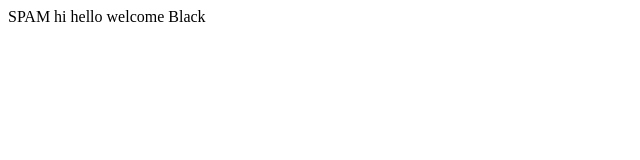
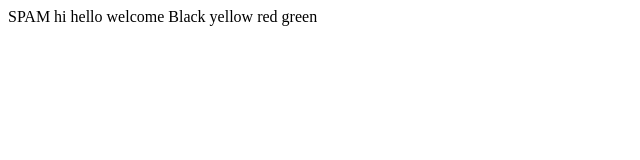
Before and after one commit to AdamsonA/MDIA2526lab3, a plain HTML site: page index.html in a window 1280 px wide. Shown: the whole page, without its empty margins (0-640 px from the left). Drawn offline with Linux system fonts and the light colour scheme.

Commit message:
added index.html

```diff
--- a/index.html
+++ b/index.html
@@ -8,6 +8,9 @@
 			hello
 			welcome
 			Black
+			yellow
+			red
+			green
 
                 <script>
                         for(var i=0; i<10; i++){
```
